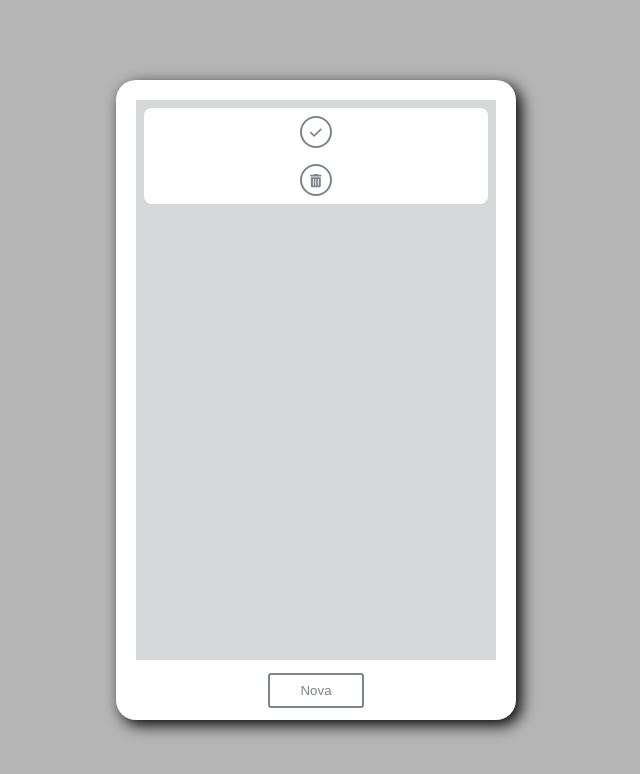
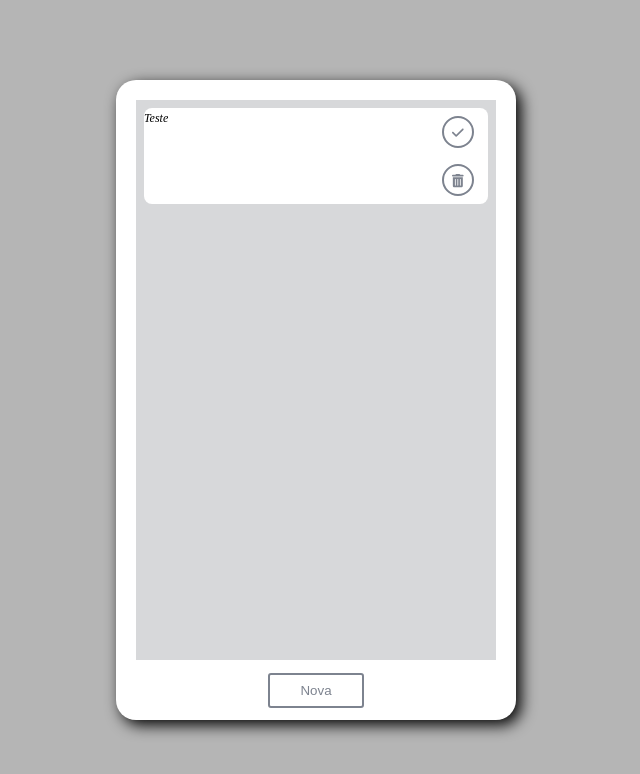
Before and after one commit to jacsonrsasse/todo-react, a React (Vite) app: page / in a window 1280 px wide. Shown: the top 774 px of the page, without its empty margins (324-964 px from the left). Built offline with nearby package versions, Linux system fonts and the light colour scheme.

Commit message:
Novo componente TaskDateInfo
O intuito deste componente é ser um span simples que exibirá uma data no rodapé do card da tarefa.

Estou criando um componente para cada item que vou utilizar, mas depois eu posso acabar unificando tudo em um componente maior apenas.

```diff
--- a/src/components/App/index.tsx
+++ b/src/components/App/index.tsx
@@ -5,6 +5,7 @@ import { ButtonArea } from "../ButtonArea";
 import { Button } from "../Button";
 import { faCheck, faTrashCan } from "@fortawesome/free-solid-svg-icons";
 import { Task } from "../Task";
+import { TaskDateInfo } from "../TaskDateInfo";
 
 const AppContainer = styled.div`
     height: 80vh;
@@ -26,6 +27,9 @@ function App() {
         <AppContainer id="app">
             <TasksGrid>
                 <Task>
+                    <div>
+                        <TaskDateInfo text="Teste" />
+                    </div>
                     <ButtonArea flexDirection="column">
                         <Button icon={faCheck} rounded></Button>
                         <Button icon={faTrashCan} rounded></Button>
--- a/src/components/Task/index.tsx
+++ b/src/components/Task/index.tsx
@@ -6,4 +6,6 @@ export const Task = styled.div`
     background-color: #fff;
     border-radius: 8px;
     flex: 1 0 6rem;
+    display: grid;
+    grid-template-columns: 1fr 60px;
 `;
--- /dev/null
+++ b/src/components/TaskDateInfo/index.tsx
@@ -0,0 +1,15 @@
+import styled from "styled-components";
+
+interface TaskDataInfoProps {
+    text: string;
+}
+
+const TaskDateInfoDesign = styled.span`
+    font-family: inherit;
+    font-size: 0.75rem;
+    font-style: italic;
+`;
+
+export function TaskDateInfo({ text }: TaskDataInfoProps) {
+    return <TaskDateInfoDesign>{text}</TaskDateInfoDesign>;
+}
```
